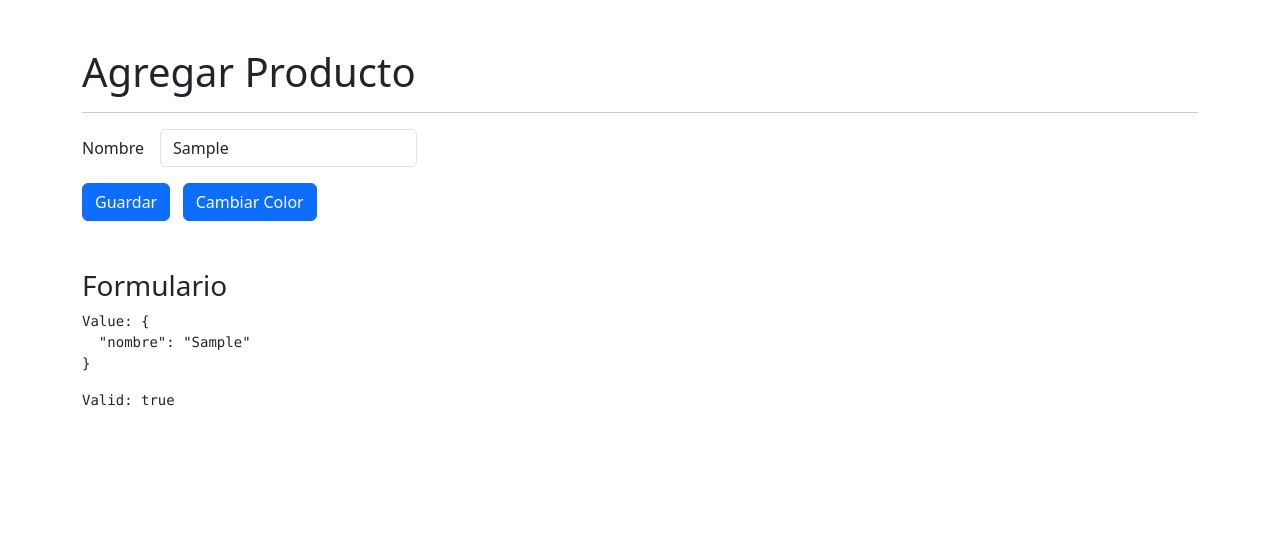
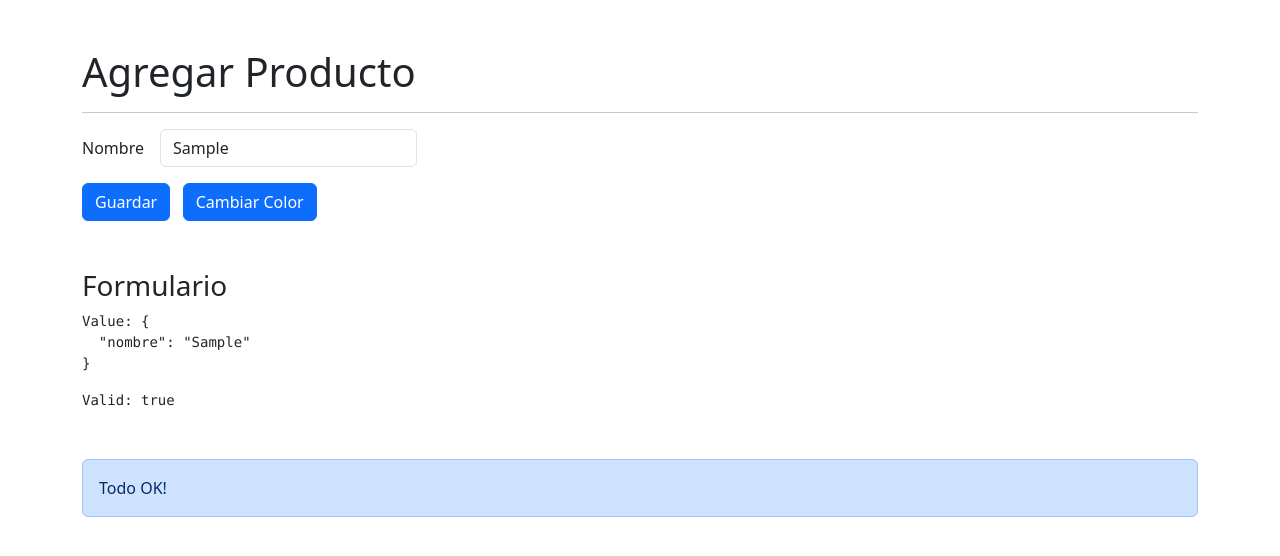
Before and after one commit to luisjavierluna/directivasApp, an Angular app: page /productos/agregar in a window 1280 px wide. Both pictures are taken after typing "Sample" into the empty fields and a click on the button "Guardar". Shown: the top 556 px of the page. Built offline with nearby package versions, Linux system fonts and the light colour scheme.

Commit message:
13. Directivas estructurales personalizadas

```diff
--- a/src/app/productos/pages/agregar/agregar.component.html
+++ b/src/app/productos/pages/agregar/agregar.component.html
@@ -38,5 +38,13 @@
 
 <h3 class="mt-5">Formulario</h3>
 <pre>Value: {{miFormulario.value | json}}</pre>
+<pre>Valid: {{miFormulario.valid}}</pre>
 
-<pre>Valid: {{miFormulario.valid}}</pre>
+<div class="row mt-5"
+    *customIf="miFormulario.valid">
+    <div class="col">
+        <div class="alert alert-primary">
+            Todo OK!
+        </div>
+    </div>
+</div>
--- /dev/null
+++ b/src/app/shared/directives/custom-if.directive.ts
@@ -0,0 +1,21 @@
+import { Directive, Input, TemplateRef, ViewContainerRef } from '@angular/core';
+
+@Directive({
+  selector: '[customIf]'
+})
+export class CustomIfDirective {
+
+  @Input() set customIf( condicion: boolean) {
+    if(condicion) {
+      this.viewContainer.createEmbeddedView(this.templateRef)
+    } else {
+      this.viewContainer.clear()
+    }
+  }
+
+  constructor(
+    private templateRef: TemplateRef<HTMLElement>,
+    private viewContainer: ViewContainerRef
+  ) { }
+
+}
```
Also changed, not shown: src/app/shared/shared.module.ts (+5 -2 lines).
